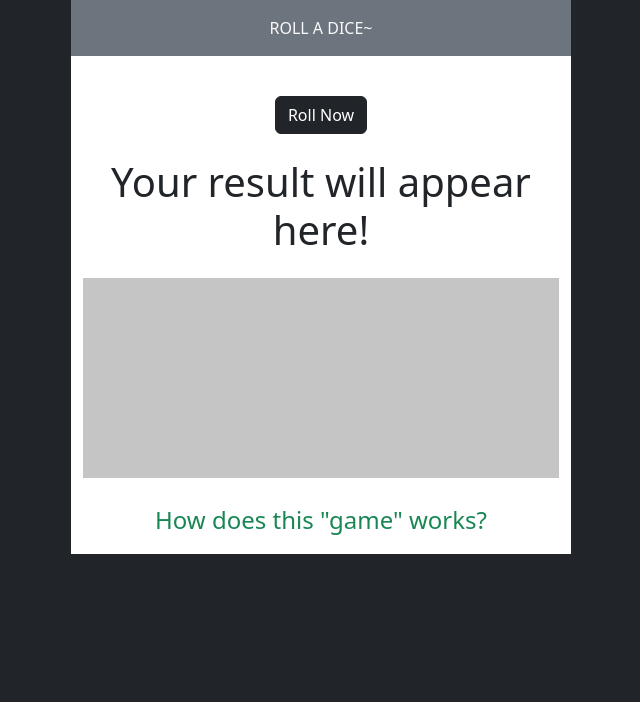
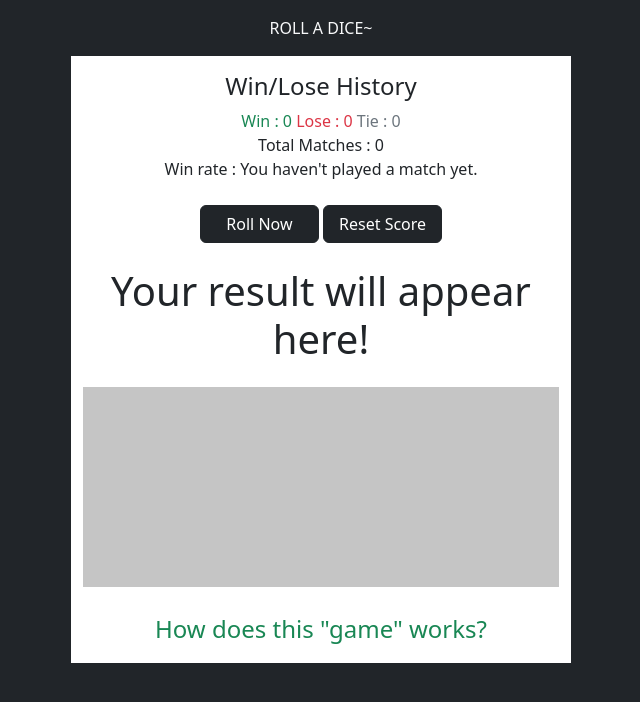
Before and after one commit to elliot3008/Dice-Roller, a plain HTML site: page index.html in a window 1280 px wide. Shown: the whole page, without its empty margins (319-959 px from the left). Drawn offline with nearby package versions, Linux system fonts and the light colour scheme.

Commit message:
Added Scores and Local Storage functions

```diff
--- a/index.html
+++ b/index.html
@@ -7,7 +7,7 @@
     <link href="https://cdn.jsdelivr.net/npm/bootstrap@5.3.2/dist/css/bootstrap.min.css" rel="stylesheet">
 </head>
 <body class="bg-dark">
-    <nav class="navbar bg-secondary navbar-expand mx-auto" style="max-width: 500px;">
+    <nav class="navbar bg-dark navbar-expand mx-auto" style="max-width: 500px;">
         <div class="container">
             <span class="navbar-text mx-auto text-light">
                 ROLL A DICE~
@@ -15,15 +15,45 @@
         </div>
     </nav>
     <div class="container bg-white py-3 text-center" style="max-width: 500px;">
-        <button class="btn btn-dark my-4" onclick="result()">Roll Now</button>
+        <h4>Win/Lose History</h4>
+        <div>
+            <span class="text-success" id="win"></span>
+            <span class="text-danger" id="lose"></span>
+            <span class="text-secondary" id="tie"></span>
+        </div>
+        <div id="total-matches"></div>
+        <div id="winrate"></div>
+        <button class="btn btn-dark my-4 w-25" onclick="result()">Roll Now</button>
+        <button class="btn btn-dark my-4 w-25" onclick="reset()">Reset Score</button>
         <h1>Your result will appear here!</h1>
-        <div id="resultBox" class="mx-auto my-4 py-3 fs-5" style="height: 200px; background-color: rgb(197, 197, 197); display: flex; align-items: center; justify-content: center;">
-
-        </div>
+        <div id="resultBox" class="mx-auto my-4 py-3 fs-5" style="height: 200px; background-color: rgb(197, 197, 197); display: flex; align-items: center; justify-content: center;"></div>
         <a class="text-success fs-4 text-decoration-none" onclick="howToPlay()" title="CLICK ME!" href="#">How does this "game" works?</a>
         <p id="howToPlayBox" class="mt-3 d-none">This is a simple "game" made with javascript functions. Click <b>Roll Now</b> button on top of the page to start playing. This will randomly generate <b>two numbers(From 1 to 6)</b> each for you and the computer(aka your opponent). You have to <b>get a higher number than the computer</b> to win the game. Best of Luck to you!</p>
     </div>
     <script>
+        let resultSaved = localStorage.getItem('resultHistory')
+        let resultHistory = resultSaved ? JSON.parse(resultSaved) : {
+            Win : 0,
+            Lose : 0,
+            Tie : 0,
+            Total : 0
+        }
+
+        function resultDisplay() {
+            document.getElementById('win').textContent = `Win : ${resultHistory.Win}`
+            document.getElementById('lose').textContent = `Lose : ${resultHistory.Lose}`
+            document.getElementById('tie').textContent = `Tie : ${resultHistory.Tie}`
+
+            document.getElementById('total-matches').textContent = `Total Matches : ${resultHistory.Total}`
+
+            let winrate = resultHistory.Total ? Math.round(((resultHistory.Win)/resultHistory.Total)*10000)/100+'%' : 'You haven\'t played a match yet.'
+
+            let winrateTie = resultHistory.Total ? '(Including Ties : '+Math.round(((resultHistory.Win+resultHistory.Tie)/resultHistory.Total)*10000)/100+'%)' : ''
+
+            document.getElementById('winrate').textContent = `Win rate : ${winrate} ${winrateTie}`
+        }
+
+        resultDisplay();
 
         function rand(min, max) {
             return Math.floor(Math.random() * (max - min + 1)) + min;
@@ -40,24 +70,46 @@
                 display = `You rolled ${userRoll} and the computer rolled ${computerRoll}.\n Aint no ways bro lost to a computer.`
 
                 style = 'bg-danger';
+                resultHistory.Lose +=1;
+                resultHistory.Total +=1;
             } else if(userRoll > computerRoll) {
                 display = `You rolled ${userRoll} and the computer rolled ${computerRoll}.\n Congratulation! Here's a digital cookie for you!`
 
                 style = 'bg-success';
+                resultHistory.Win +=1;
+                resultHistory.Total +=1;
             } else {
                 display = `You both rolled ${userRoll} so there's no winner\n BUT that also means there's no loser either!`
 
                 style = 'bg-secondary';
+                resultHistory.Tie +=1;
+                resultHistory.Total +=1;
             }
 
             resultBox.innerText = display;
             resultBox.className = style;
+
+            resultDisplay();
+
+            localStorage.setItem('resultHistory', JSON.stringify(resultHistory) );
         }
 
         function howToPlay() {
             const how = document.getElementById('howToPlayBox');
             how.classList.toggle('d-none');
         }
+
+        function reset() {
+            resultHistory = {
+                Win : 0,
+                Lose : 0,
+                Tie : 0,
+                Total : 0
+            }
+            localStorage.removeItem('resultHistory');
+            resultDisplay();
+        }
+
     </script>
 </body>
 </html>
```
